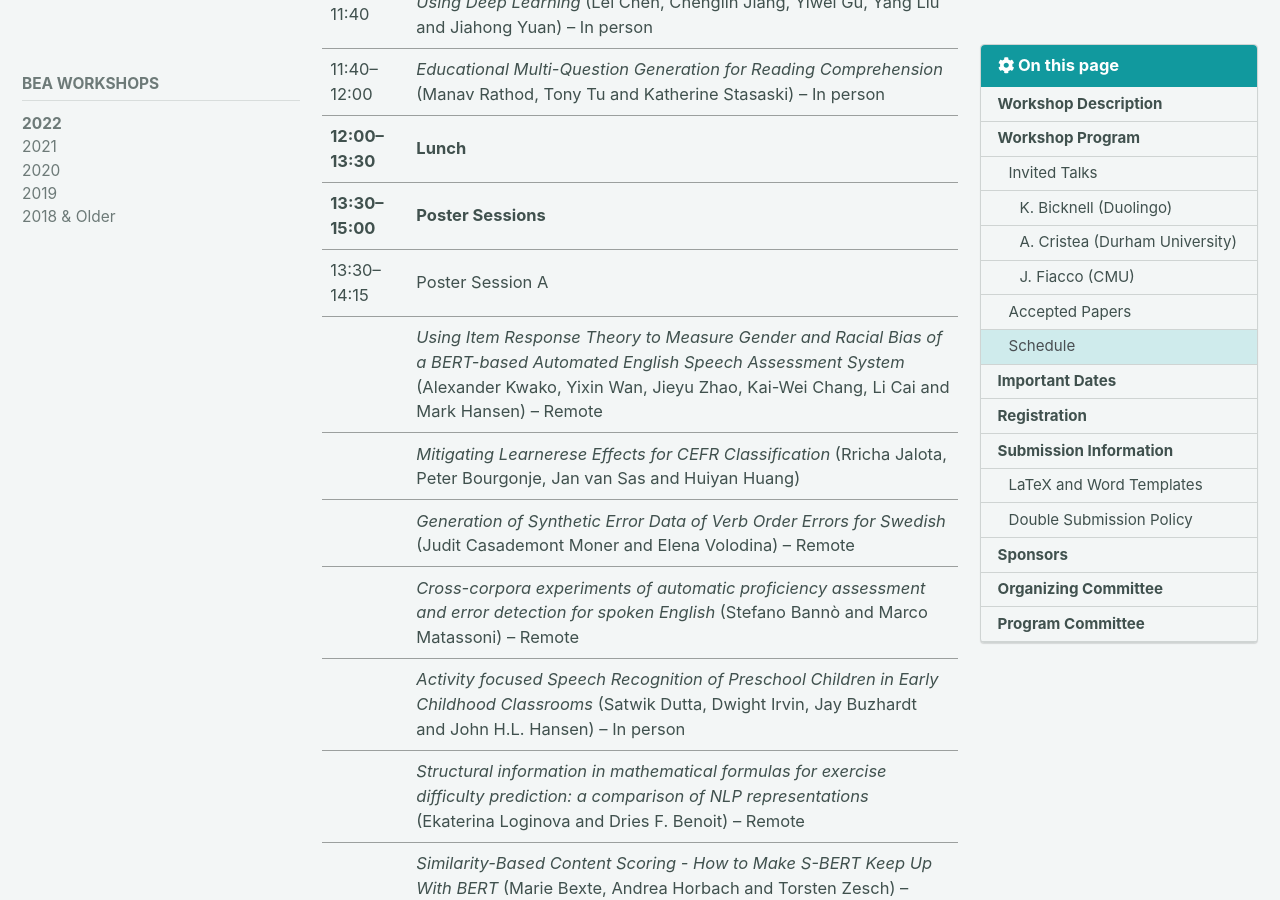
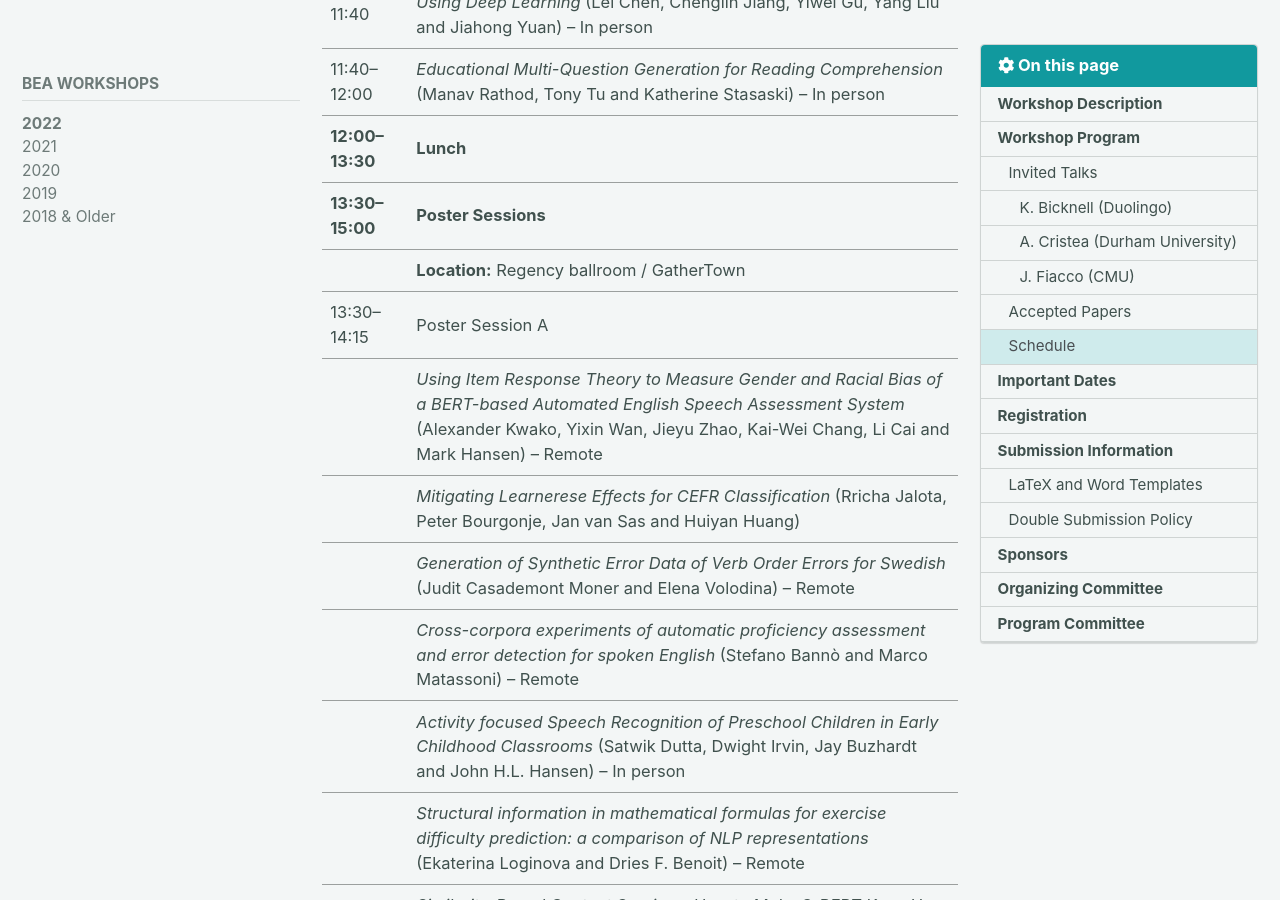
Before and after one commit to sigedu-org/website, a Jekyll site: the page built from _pages/bea/bea17.md, in a window 1280 px wide and 900 px high, scrolled down 10241 px. Built offline with Jekyll 4.4.1, drawn with Linux system fonts in a browser that asks for light colours; cached includes are drawn as plain includes; nearby versions of some CDN libraries.

Commit message:
Update bea17.md
Another update to location

```diff
--- a/_pages/bea/bea17.md
+++ b/_pages/bea/bea17.md
@@ -183,6 +183,7 @@ We received 66 submissions and accepted 31 papers (acceptance rate: 47%).
 | 11:40–12:00 | *Educational Multi-Question Generation for Reading Comprehension* (Manav Rathod, Tony Tu and Katherine Stasaski) – In person |
 | **12:00–13:30** | **Lunch** |
 | **13:30–15:00** | **Poster Sessions** |
+|                 | **Location:** Regency ballroom / GatherTown |
 | 13:30–14:15 | Poster Session A |
 | |	*Using Item Response Theory to Measure Gender and Racial Bias of a BERT-based Automated English Speech Assessment System* (Alexander Kwako, Yixin Wan, Jieyu Zhao, Kai-Wei Chang, Li Cai and Mark Hansen) – Remote |
 | | *Mitigating Learnerese Effects for CEFR Classification* (Rricha Jalota, Peter Bourgonje, Jan van Sas and Huiyan Huang) |
```
